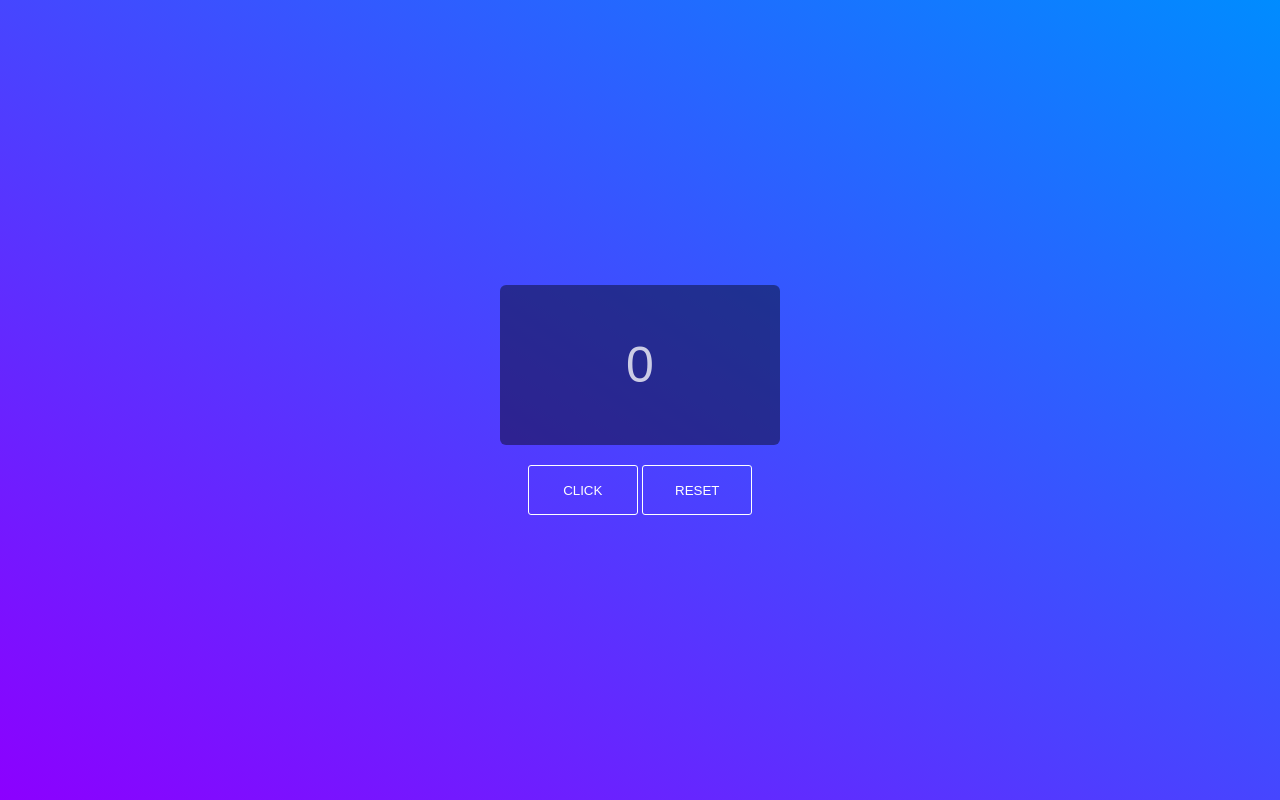
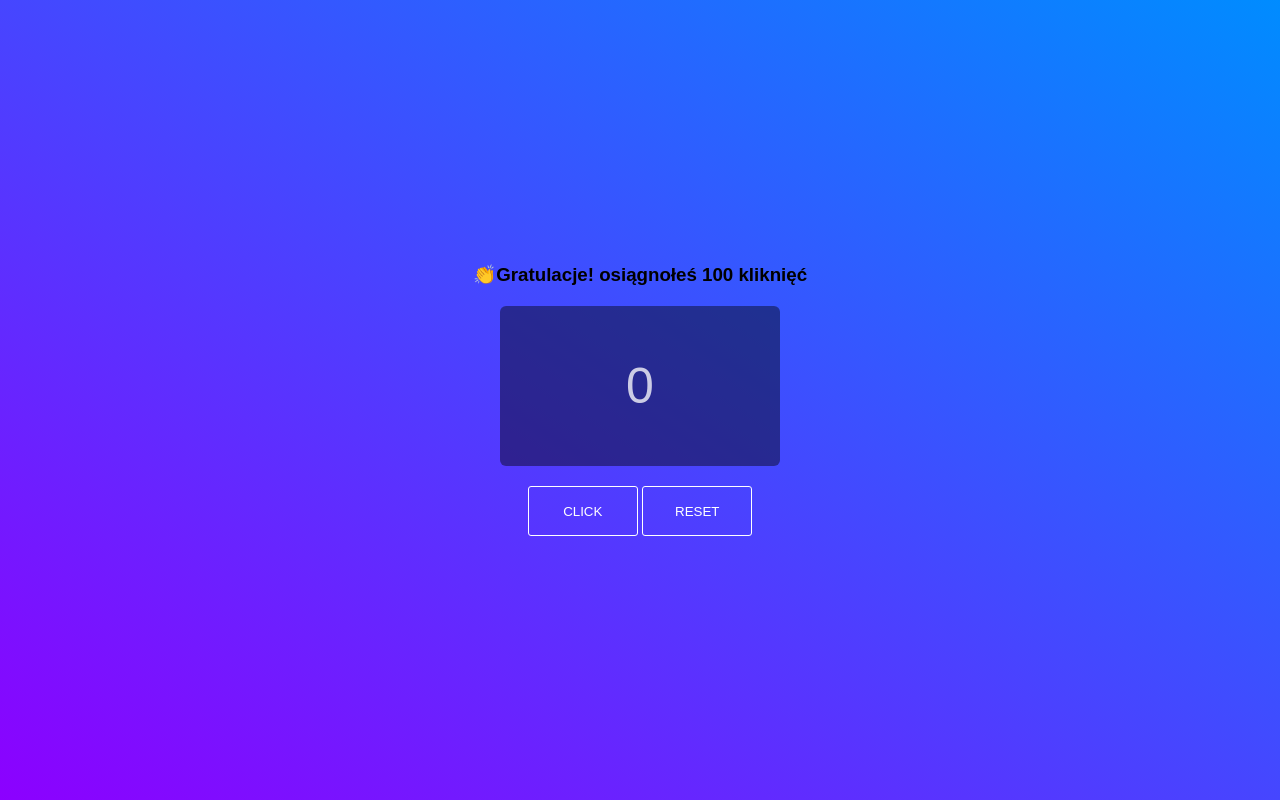
Before and after one commit to kamedelon/simple-click-counter, a plain HTML site: page index.html in a window 1280 px wide. Drawn offline with Linux system fonts and the light colour scheme.

Commit message:
Update index.html

```diff
--- a/index.html
+++ b/index.html
@@ -11,6 +11,7 @@
     <title>Document</title>
 </head>
 <body>
+  <div class="popup"><h3>👏Gratulacje! osiągnołeś 100 kliknięć</h3></div>
   <div class="num"><p>0</p></div>
     <div class="btnContainer">
         <button class="click">click</button>
```
